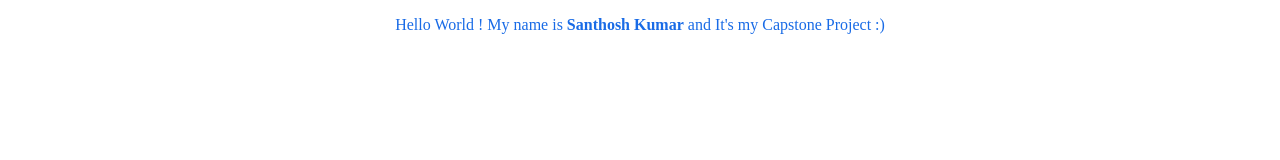
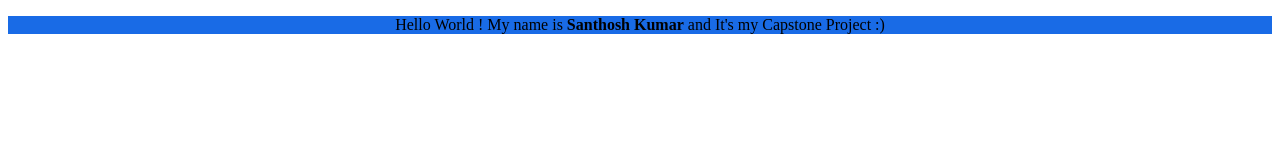
Before and after one commit to santhosh218/Udacity_DevOps_Capstone_project, a plain HTML site: page index.html in a window 1280 px wide. Drawn offline with Linux system fonts and the light colour scheme.

Commit message:
Update index.html

```diff
--- a/index.html
+++ b/index.html
@@ -4,6 +4,6 @@
 	<title>Udacity Cloud DevOps Engineer Nanodegree Program</title>
 </head>
 <body>
-	<p style="color: #196be6; text-align: center">Hello World ! My name is <strong>Santhosh Kumar</strong> and It's my Capstone Project :) </p>
+	<p style="background-color: #196be6; text-align: center">Hello World ! My name is <strong>Santhosh Kumar</strong> and It's my Capstone Project :) </p>
 </body>
 </html>
```
